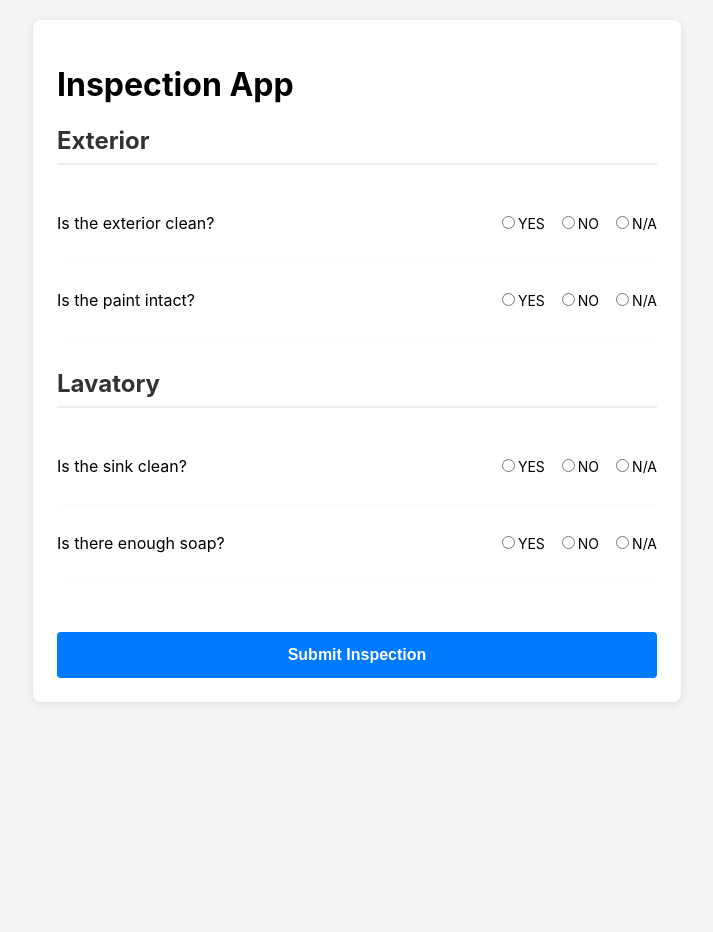
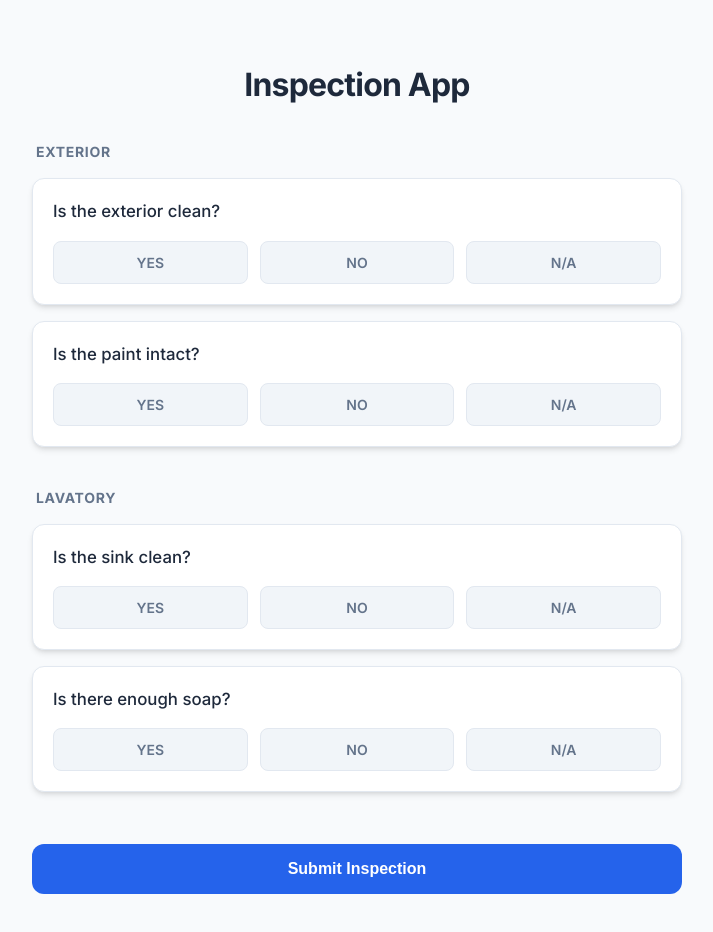
Before and after one commit to Aashaypariskar/Premade_Assignment, a React (Create React App) app: page / in a window 1280 px wide. Shown: the whole page, without its empty margins (283-996 px from the left). Before the commit the page ends 800 px from the top, so only its background shows below. Built offline with nearby package versions, Linux system fonts and the light colour scheme.

Commit message:
feat: Add initial base and component styling for the application.

```diff
--- a/src/NoReasonModal.js
+++ b/src/NoReasonModal.js
@@ -12,15 +12,18 @@ const NoReasonModal = ({ question, onDone, onCancel }) => {
         setSelectedReasons(prev =>
             isSelecting ? [...prev, reason] : prev.filter(r => r !== reason)
         );
+        // clear error if they select something
         if (isSelecting) setError('');
     };
 
     const handleImageUpload = (e) => {
         const files = Array.from(e.target.files);
+        // just saving file names for mock
         setImages(prev => [...prev, ...files.map(f => f.name)]);
     };
 
     const handleDone = () => {
+        // mandatory reason check
         if (selectedReasons.length === 0) {
             setError("Please select at least one reason to continue.");
             return;
--- a/src/api.js
+++ b/src/api.js
@@ -1,13 +1,10 @@
 export const submitInspection = async (answers) => {
-    // Simulating an API call
     return new Promise((resolve, reject) => {
         setTimeout(() => {
             console.log("Submitting answers:", answers);
-            // Simulating success
+
             resolve({ status: 200, message: "Success" });
 
-            // If you want to simulate failure, uncomment below:
-            // reject(new Error("API Submission Failed"));
         }, 1000);
     });
 };
--- a/src/index.css
+++ b/src/index.css
@@ -1,63 +1,138 @@
+:root {
+  --primary: #2563eb;
+  --primary-hover: #1d4ed8;
+  --bg-color: #f8fafc;
+  --card-bg: #ffffff;
+  --text-main: #1e293b;
+  --text-muted: #64748b;
+  --border-color: #e2e8f0;
+  --success-bg: #f0fdf4;
+  --success-text: #166534;
+  --error-bg: #fef2f2;
+  --error-text: #991b1b;
+  --radius: 12px;
+  --shadow: 0 4px 6px -1px rgb(0 0 0 / 0.1), 0 2px 4px -2px rgb(0 0 0 / 0.1);
+}
+
 body {
-  font-family: -apple-system, BlinkMacSystemFont, 'Segoe UI', Roboto, sans-serif;
-  background-color: #f5f5f5;
+  font-family: 'Inter', system-ui, -apple-system, sans-serif;
+  background-color: var(--bg-color);
+  color: var(--text-main);
   margin: 0;
-  padding: 20px;
+  padding: 40px 20px;
+  line-height: 1.5;
 }
 
 .inspection-page {
-  max-width: 600px;
+  max-width: 650px;
   margin: 0 auto;
-  background: white;
-  padding: 24px;
-  border-radius: 8px;
-  box-shadow: 0 2px 10px rgba(0, 0, 0, 0.1);
+}
+
+h1 {
+  font-size: 2rem;
+  font-weight: 700;
+  margin-bottom: 32px;
+  text-align: center;
+  color: var(--text-main);
+  letter-spacing: -0.025em;
 }
 
 .section-block {
-  margin-bottom: 30px;
+  margin-bottom: 40px;
 }
 
 .section-block h2 {
-  border-bottom: 2px solid #eee;
-  padding-bottom: 8px;
-  color: #333;
+  font-size: 0.875rem;
+  font-weight: 700;
+  text-transform: uppercase;
+  letter-spacing: 0.05em;
+  color: var(--text-muted);
+  margin-bottom: 16px;
+  padding-left: 4px;
 }
 
 .question-item {
-  display: flex;
-  justify-content: space-between;
-  align-items: center;
-  padding: 12px 0;
-  border-bottom: 1px solid #fafafa;
+  background: var(--card-bg);
+  padding: 20px;
+  border-radius: var(--radius);
+  box-shadow: var(--shadow);
+  margin-bottom: 16px;
+  border: 1px solid var(--border-color);
+  transition: transform 0.2s ease, box-shadow 0.2s ease;
+}
+
+.question-item:hover {
+  transform: translateY(-2px);
+  box-shadow: 0 10px 15px -3px rgb(0 0 0 / 0.1);
 }
 
 .question-text {
-  flex: 1;
-  margin-right: 20px;
+  font-weight: 500;
+  margin: 0 0 16px 0;
+  color: var(--text-main);
+  font-size: 1.05rem;
 }
 
+.radio-group {
+  display: flex;
+  gap: 12px;
+}
+
+/* Base style for labels as buttons */
 .radio-group label {
-  margin-left: 12px;
+  flex: 1;
+  display: flex;
+  align-items: center;
+  justify-content: center;
+  padding: 10px;
+  background: #f1f5f9;
+  border: 1px solid var(--border-color);
+  border-radius: 8px;
   cursor: pointer;
-  font-size: 14px;
+  font-size: 0.875rem;
+  font-weight: 600;
+  color: var(--text-muted);
+  transition: all 0.2s;
+  user-select: none;
+}
+
+.radio-group input {
+  position: absolute;
+  opacity: 0;
+  width: 0;
+  height: 0;
+}
+
+/* Style for selected label */
+.radio-group label:has(input:checked) {
+  background: var(--primary);
+  color: white;
+  border-color: var(--primary);
+  box-shadow: 0 4px 6px -1px rgba(37, 99, 235, 0.2);
 }
 
 .submit-btn {
   width: 100%;
-  padding: 14px;
-  background-color: #007bff;
+  padding: 16px;
+  background-color: var(--primary);
   color: white;
   border: none;
-  border-radius: 4px;
-  font-size: 16px;
-  font-weight: bold;
+  border-radius: var(--radius);
+  font-size: 1rem;
+  font-weight: 600;
   cursor: pointer;
-  margin-top: 20px;
+  transition: all 0.2s;
+  margin-top: 12px;
+}
+
+.submit-btn:hover:not(:disabled) {
+  background-color: var(--primary-hover);
+  transform: translateY(-1px);
 }
 
 .submit-btn:disabled {
-  background-color: #ccc;
+  opacity: 0.6;
+  cursor: not-allowed;
 }
 
 /* Modal Styling */
@@ -67,86 +142,156 @@ body {
   left: 0;
   right: 0;
   bottom: 0;
-  background: rgba(0, 0, 0, 0.5);
+  background: rgba(15, 23, 42, 0.75);
+  backdrop-filter: blur(4px);
   display: flex;
   justify-content: center;
   align-items: center;
   z-index: 1000;
+  padding: 20px;
 }
 
 .modal-content {
-  background: white;
-  padding: 24px;
-  border-radius: 8px;
-  width: 90%;
-  max-width: 400px;
+  background: var(--card-bg);
+  padding: 32px;
+  border-radius: 16px;
+  width: 100%;
+  max-width: 450px;
+  box-shadow: 0 25px 50px -12px rgb(0 0 0 / 0.25);
+  animation: modalScale 0.3s cubic-bezier(0.34, 1.56, 0.64, 1);
+}
+
+@keyframes modalScale {
+  from {
+    opacity: 0;
+    transform: scale(0.95);
+  }
+
+  to {
+    opacity: 1;
+    transform: scale(1);
+  }
+}
+
+.modal-content h3 {
+  margin: 0 0 8px 0;
+  font-size: 1.25rem;
+  font-weight: 700;
+}
+
+.modal-content p {
+  color: var(--text-muted);
+  margin-bottom: 24px;
 }
 
 .reasons-container {
-  display: flex;
-  flex-direction: column;
-  margin: 15px 0;
+  display: grid;
+  grid-template-columns: 1fr 1fr;
+  gap: 12px;
+  margin: 20px 0;
 }
 
 .checkbox-label {
-  margin: 6px 0;
+  display: flex;
+  align-items: center;
+  gap: 8px;
+  padding: 12px;
+  background: #f8fafc;
+  border: 1px solid var(--border-color);
+  border-radius: 8px;
   cursor: pointer;
+  font-size: 0.875rem;
+  font-weight: 500;
+  transition: all 0.2s;
+}
+
+.checkbox-label:has(input:checked) {
+  border-color: var(--primary);
+  background: #eff6ff;
+  color: var(--primary);
 }
 
 textarea {
   width: 100%;
-  height: 80px;
-  margin: 10px 0;
-  padding: 8px;
-  box-sizing: border-box;
+  min-height: 100px;
+  margin-top: 12px;
+  padding: 12px;
+  border: 1px solid var(--border-color);
+  border-radius: 8px;
+  font-family: inherit;
+  font-size: 0.875rem;
+  resize: vertical;
 }
 
 .image-upload {
-  margin: 15px 0;
-  font-size: 13px;
+  margin: 20px 0;
+  padding: 16px;
+  border: 2px dashed var(--border-color);
+  border-radius: 8px;
+  text-align: center;
+}
+
+.error-text {
+  color: #ef4444;
+  background: #fef2f2;
+  padding: 10px;
+  border-radius: 6px;
+  font-size: 0.875rem;
+  margin-bottom: 16px;
+  font-weight: 500;
+  border-left: 4px solid #ef4444;
+}
+
+.status-message {
+  padding: 16px;
+  border-radius: var(--radius);
+  margin-bottom: 24px;
+  font-weight: 600;
+  text-align: center;
+  animation: slideDown 0.3s ease-out;
+}
+
+@keyframes slideDown {
+  from {
+    transform: translateY(-10px);
+    opacity: 0;
+  }
+
+  to {
+    transform: translateY(0);
+    opacity: 1;
+  }
+}
+
+.status-message.success {
+  background-color: var(--success-bg);
+  color: var(--success-text);
+  border: 1px solid #bbf7d0;
+}
+
+.status-message.error {
+  background-color: var(--error-bg);
+  color: var(--error-text);
+  border: 1px solid #fecaca;
 }
 
 .modal-actions {
   display: flex;
-  justify-content: flex-end;
   gap: 12px;
+  margin-top: 24px;
 }
 
 .modal-actions button {
-  padding: 8px 16px;
+  flex: 1;
+  padding: 12px;
+  border-radius: 8px;
+  font-weight: 600;
   cursor: pointer;
-  border: 1px solid #ccc;
-  background: white;
-  border-radius: 4px;
+  transition: all 0.2s;
 }
 
 .modal-actions .btn-primary {
+  background: var(--primary);
+  color: white;
   border: none;
 }
-
-.error-text {
-  color: #dc3545;
-  font-size: 13px;
-  margin: 8px 0;
-  font-weight: 500;
-}
-
-.status-message {
-  padding: 12px;
-  border-radius: 4px;
-  margin-bottom: 20px;
-  font-size: 14px;
-  text-align: center;
-}
-
-.status-message.success {
-  background-color: #d4edda;
-  color: #155724;
-  border: 1px solid #c3e6cb;
-}
-
-.status-message.error {
-  background-color: #f8d7da;
-  color: #721c24;
-  border: 1px solid #f5c6cb;
-}
--- a/src/index.js
+++ b/src/index.js
@@ -1,7 +1,6 @@
 import React, { StrictMode } from "react";
 import { createRoot } from "react-dom/client";
 import "./index.css";
-
 import App from "./App";
 
 const rootElement = document.getElementById("root");
```
Also changed, not shown: src/InspectionPage.js (+8 -1 lines).
